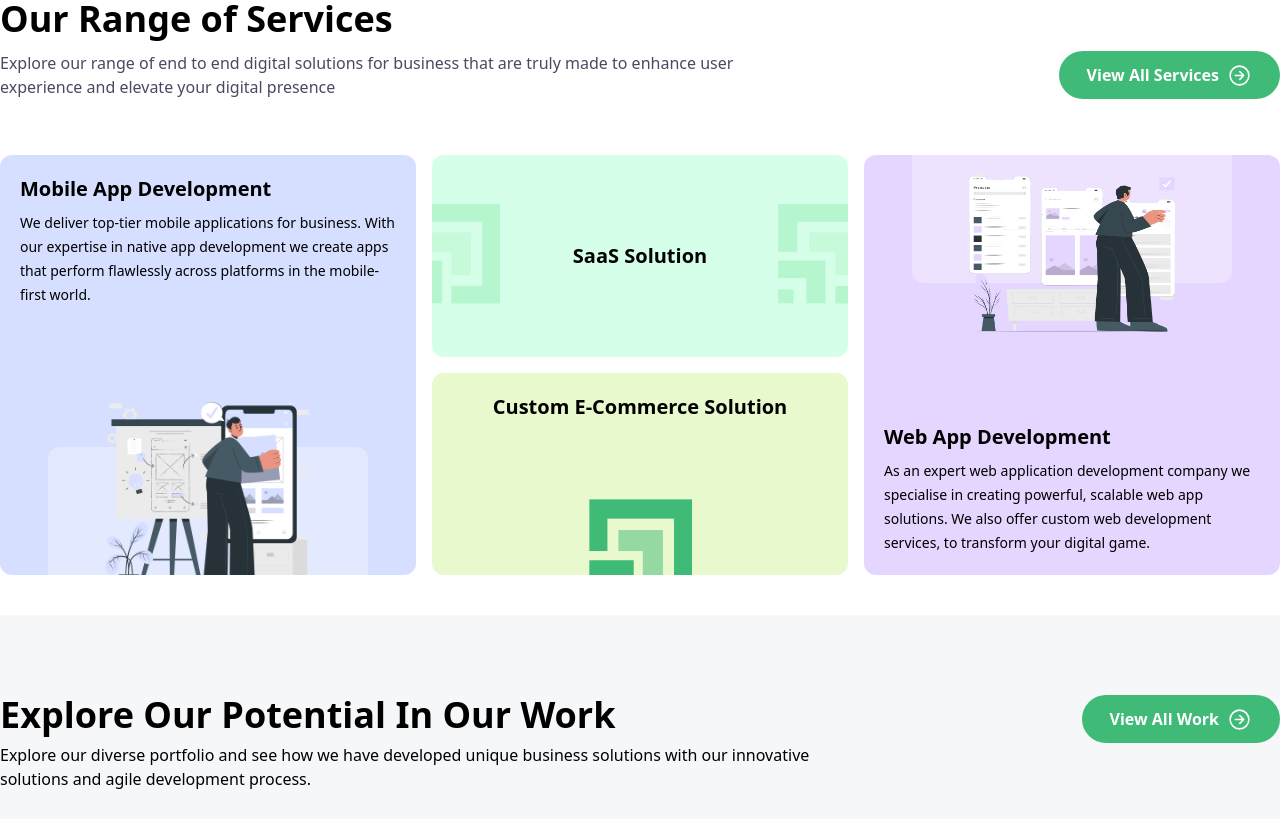
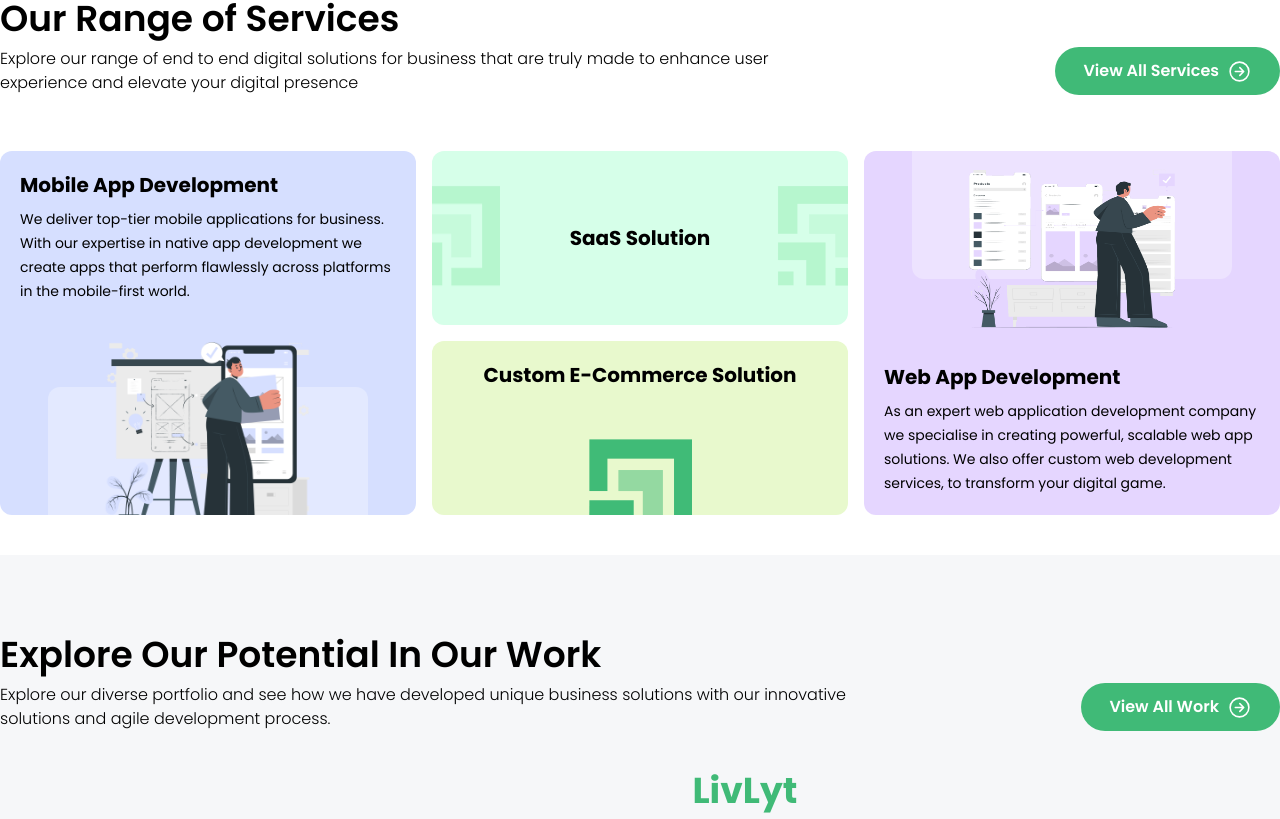
Before and after one commit to 28JayG/pt-site, a Next.js app: page / in a window 1280 px wide. Shown: the part 1101-1920 px from the top of the page. Built offline with nearby package versions, Linux system fonts and the light colour scheme.

Commit message:
adds title& service section

```diff
--- a/src/components/home/FeaturedWork.tsx
+++ b/src/components/home/FeaturedWork.tsx
@@ -1,5 +1,6 @@
 import MaxWidthWrapper from "components/layouts/MaxWidthWrapper";
 import Button from "components/shared/Button";
+import TitleSummary from "components/shared/TitleSummary";
 import React from "react";
 import { IoArrowForwardCircleOutline } from "react-icons/io5";
 
@@ -7,19 +8,17 @@ const FeaturedWork = () => {
   return (
     <div className="bg-darkGray w-full flex flex-col gap-10 py-20">
       <MaxWidthWrapper className="flex justify-between text-left">
-        <div className="flex flex-col gap-2 w-full max-w-[860px] ">
-          <p className="text-3xl md:text-4xl font-bold">
-            Explore Our Potential In Our Work
-          </p>
-          <p>
-            Explore our diverse portfolio and see how we have developed unique
+        <TitleSummary
+          title="Explore Our Potential In Our Work"
+          summary=" Explore our diverse portfolio and see how we have developed unique
             business solutions with our innovative solutions and agile
-            development process.
-          </p>
-        </div>
-        <Button endIcon={<IoArrowForwardCircleOutline size={25} />}>
-          View All Work
-        </Button>
+            development process. "
+          action={
+            <Button endIcon={<IoArrowForwardCircleOutline size={25} />}>
+              View All Work
+            </Button>
+          }
+        />
       </MaxWidthWrapper>
 
       <div className="flex flex-col md:flex-row gap-16 md:gap-44 items-center">
--- a/src/components/home/ServicesRange.tsx
+++ b/src/components/home/ServicesRange.tsx
@@ -5,6 +5,7 @@ import MaxWidthWrapper from "components/layouts/MaxWidthWrapper";
 import { Service } from "types/models";
 import { services } from "data/services.data";
 import classNames from "classnames";
+import TitleSummary from "components/shared/TitleSummary";
 
 interface ServiceCardProps {
   service: Service;
@@ -64,21 +65,20 @@ const ServicesRange = () => {
   return (
     <MaxWidthWrapper>
       <div className="relative py-10">
-        <p className="pb-3 text-2xl md:text-4xl font-semibold md:font-bold text-secondary">
-          Our Range of Services
-        </p>
-        <div className="pb-14 flex flex-col gap-5 md:gap-0 md:flex-row items-center justify-between">
-          <p className="text-textSecondary w-full max-w-[800px] text-base">
-            Explore our range of end to end digital solutions for business that
+        <TitleSummary
+          title="Our Range of Services"
+          summary="Explore our range of end to end digital solutions for business that
             are truly made to enhance user experience and elevate your digital
             presence
-          </p>
-          <Button endIcon={<IoArrowForwardCircleOutline size={25} />}>
-            View All Services
-          </Button>
-        </div>
+          "
+          action={
+            <Button endIcon={<IoArrowForwardCircleOutline size={25} />}>
+              View All Services
+            </Button>
+          }
+        />
 
-        <div className="grid grid-cols-3 grid-rows-2 h-[420px] gap-4">
+        <div className="grid grid-cols-3 grid-rows-2 h-[420px] gap-4 pt-14">
           {/* mobile app development */}
           <div className="col-start-1 col-end-2 row-start-1 row-end-3">
             <ServiceCardWithIllustration
--- /dev/null
+++ b/src/components/shared/TitleSummary.tsx
@@ -0,0 +1,23 @@
+import { FC, ReactNode } from "react";
+
+interface Props {
+  title: ReactNode;
+  summary: string;
+  action?: ReactNode;
+}
+
+const TitleSummary: FC<Props> = ({ title, summary, action }) => {
+  return (
+    <div className="w-full justify-between text-left">
+      <p className="text-3xl md:text-4xl font-semibold w-full max-w-[860px] pb-2">
+        {title}
+      </p>
+      <div className="flex justify-between">
+        <p className="text-base font-light w-full max-w-[860px]">{summary}</p>
+        {action && action}
+      </div>
+    </div>
+  );
+};
+
+export default TitleSummary;
--- a/src/pages/_document.tsx
+++ b/src/pages/_document.tsx
@@ -3,7 +3,18 @@ import { Html, Head, Main, NextScript } from "next/document";
 export default function Document() {
   return (
     <Html lang="en">
-      <Head />
+      <Head>
+        <link rel="preconnect" href="https://fonts.googleapis.com" />
+        <link
+          rel="preconnect"
+          href="https://fonts.gstatic.com"
+          crossOrigin="anonymous"
+        />
+        <link
+          href="https://fonts.googleapis.com/css2?family=Poppins:ital,wght@0,100;0,200;0,300;0,400;0,500;0,600;0,700;0,800;0,900;1,100;1,200;1,300;1,400;1,500;1,600;1,700;1,800;1,900&display=swap"
+          rel="stylesheet"
+        />
+      </Head>
       <body className="antialiased">
         <Main />
         <NextScript />
--- a/src/styles/globals.css
+++ b/src/styles/globals.css
@@ -4,6 +4,10 @@
 
 @import url('https://fonts.googleapis.com/css2?family=Onset&display=swap');
 
+body {
+  font-family: Poppins;
+}
+
 .convex-curve {
   clip-path:  polygon(0 0, 100% 0%, 100% 85%, 50% 100%, 0% 85%);
 }
--- a/tailwind.config.ts
+++ b/tailwind.config.ts
@@ -10,6 +10,7 @@ const config: Config = {
     extend: {
       fontFamily: {
         onset: ["Onset", "sans-serif"],
+        poppins: ["Poppins", "sans-serif"],
       },
       colors: {
         "green-light": "#D6FFE9",
```
Also changed, not shown: src/data/work.data.ts (added, +39 -0 lines), src/types/models.ts (+16 -0 lines).
